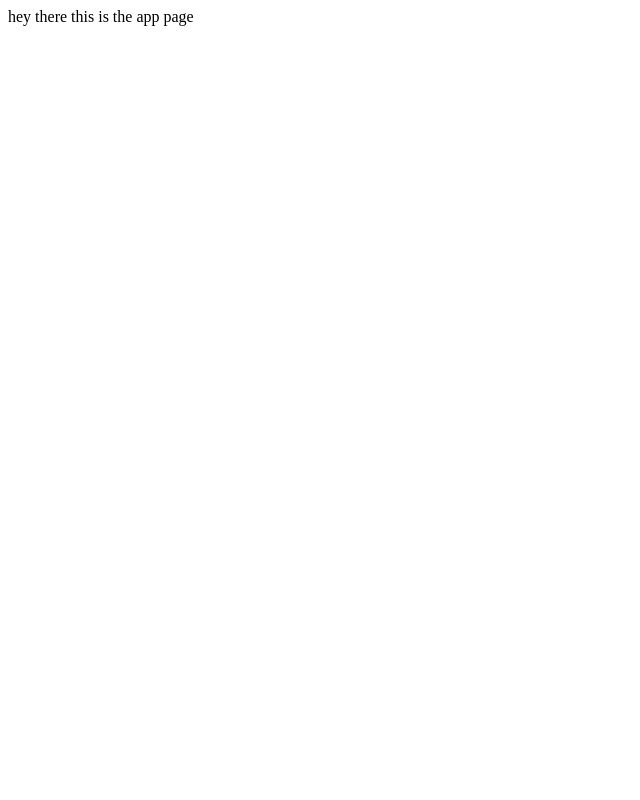
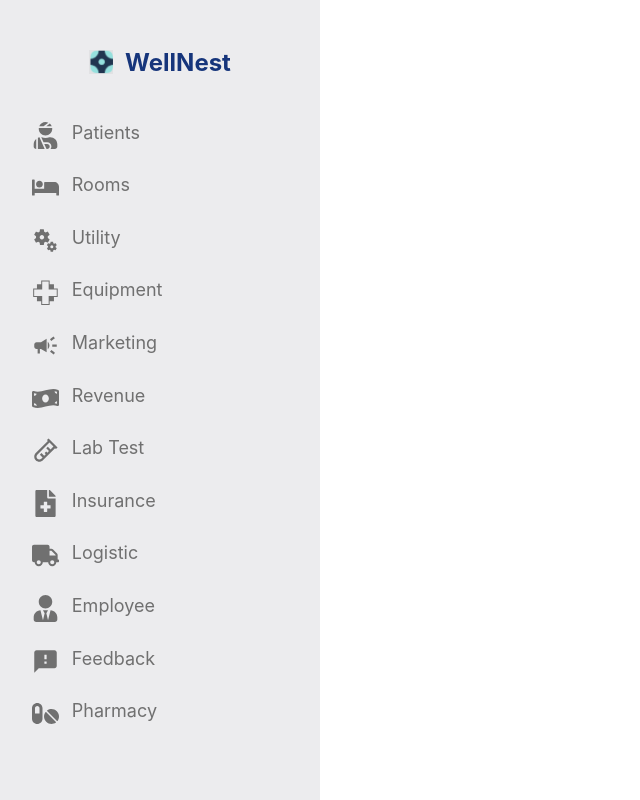
Before and after one commit to krishnakumarmahakul/dsde-blockchain-hms-analytics-frontend, a React (Vite) app: page / in a window 1280 px wide. Shown: the whole page, without its empty margins (0-640 px from the left). Built offline with nearby package versions, Linux system fonts and the light colour scheme.

Commit message:
Create Sidebar

```diff
--- a/package.json
+++ b/package.json
@@ -14,6 +14,7 @@
     "hms-analytics": "file:",
     "react": "^19.0.0",
     "react-dom": "^19.0.0",
+    "react-icons": "^5.5.0",
     "react-redux": "^9.2.0",
     "react-router-dom": "^7.2.0",
     "styled-components": "^6.1.15"
--- a/src/App.jsx
+++ b/src/App.jsx
@@ -1,11 +1,13 @@
 import { useSelector, useDispatch } from "react-redux";
 import './App.css'
+import Sidebar from "./components/Sidebar/Sidebar";
 
 function App() {
 
 
   return (
     <>
+    <Sidebar/>
     hey  there this is the app page
     </>
   )
--- /dev/null
+++ b/src/components/Sidebar/Sidebar.jsx
@@ -0,0 +1,90 @@
+import React from "react";
+import styled from "styled-components";
+import { FaUserInjured, FaBed, FaMoneyBillWave, FaFileMedical, FaTruck, FaUserTie, FaPills } from "react-icons/fa";
+import { MdMiscellaneousServices, MdCampaign, MdFeedback } from "react-icons/md";
+import { GiHospitalCross } from "react-icons/gi";
+import { BiTestTube } from "react-icons/bi";
+import wellnestlogo from "../../assets/wellnest.png"
+
+const SidebarContainer = styled.div`
+  width: 20rem;
+  height: 100vh;
+  background-color: var(--color-grey-50);
+  padding-top: 1rem;
+  position: fixed;
+  left: 0;
+  top: 0;
+  display: flex;
+  flex-direction: column;
+  align-items: center;
+  font-family: var(--font-family-wide);
+`;
+
+const SidebarTitle = styled.h4`
+  font-family: var(--font-family-wide);
+  font-size: var(--font-size-5x);
+  color: var(--color-blue-1000);
+  display: flex;
+  align-items: center;
+  justify-content: center;
+  gap: 0.75rem;
+`;
+
+const StyledImage = styled.img`
+width: 1.5rem;
+height: 1.5rem;
+mix-blend-mode: multiply;
+`;
+
+const SidebarBody = styled.div`
+  display: flex;
+  flex-direction: column;
+  width: 100%;
+  align-items: center;
+`;
+
+const SidebarLink = styled.a`
+  color: var(--color-grey-500);
+  text-decoration: none;
+  font-size: var(--font-size-4x);
+  padding: 0.8rem 1rem;
+  width: 16rem;
+  display: flex;
+  align-items: flex-start;
+  gap: 0.8rem;
+  border-radius: 10rem;
+  transition: background 0.1s ease-in-out;
+
+  &:hover {
+    background: var(--color-aqua-500);
+    color: var(--color-blue-1000);
+    justify-content: center;
+  }
+`;
+
+const Sidebar = () => {
+  return (
+    <SidebarContainer>
+      <SidebarTitle>
+        <StyledImage src={wellnestlogo} alt="WellNest Logo" />
+        WellNest
+      </SidebarTitle>
+      <SidebarBody>
+        <SidebarLink to="#"><FaUserInjured size="1.5em" /><span>Patients</span></SidebarLink>
+        <SidebarLink to="#"><FaBed size="1.5em" /><span>Rooms</span></SidebarLink>
+        <SidebarLink to="#"><MdMiscellaneousServices size="1.5em" /><span>Utility</span></SidebarLink>
+        <SidebarLink to="#"><GiHospitalCross size="1.5em" /><span>Equipment</span></SidebarLink>
+        <SidebarLink to="#"><MdCampaign size="1.5em" /><span>Marketing</span></SidebarLink>
+        <SidebarLink to="#"><FaMoneyBillWave size="1.5em" /><span>Revenue</span></SidebarLink>
+        <SidebarLink to="#"><BiTestTube size="1.5em" /><span>Lab Test</span></SidebarLink>
+        <SidebarLink to="#"><FaFileMedical size="1.5em" /><span>Insurance</span></SidebarLink>
+        <SidebarLink to="#"><FaTruck size="1.5em" /><span>Logistic</span></SidebarLink>
+        <SidebarLink to="#"><FaUserTie size="1.5em" /><span>Employee</span></SidebarLink>
+        <SidebarLink to="#"><MdFeedback size="1.5em" /><span>Feedback</span></SidebarLink>
+        <SidebarLink to="#"><FaPills size="1.5em" /><span>Pharmacy</span></SidebarLink>
+      </SidebarBody>
+    </SidebarContainer>
+  );
+};
+
+export default Sidebar;
--- a/src/index.css
+++ b/src/index.css
@@ -36,6 +36,9 @@
     --color-yolk-500: #c28800;
     --color-yolk-300: #ffc800;
     --color-yolk-25: #fefaea;
+    --color-aqua-1000: #00FFFF;
+    --color-aqua-700: #b1ebeb;
+    --color-aqua-500: #7ae6e6;
     --color-transparent: transparent;
     --shadow-500: 0px 2px 12px 0px rgba(0,0,0,0.15);
     --elevation-medium: var(--shadow-500);
@@ -61,5 +64,4 @@
     --font-height-tight: 1;
     --font-height-normal: 1.5;
     --button-font-family: var(--font-family-regular);
-
   }
--- a/src/store.js
+++ b/src/store.js
@@ -13,9 +13,5 @@ export const store = configureStore({
     footer:footerSlice,
     header:headerSlice,
     notfound:notfoundSlice,
-
-
-
   },
-
 });
```
Also changed, not shown: src/assets/wellnest.png (added), 1 other file (tests, documents, lock files or other folders).
